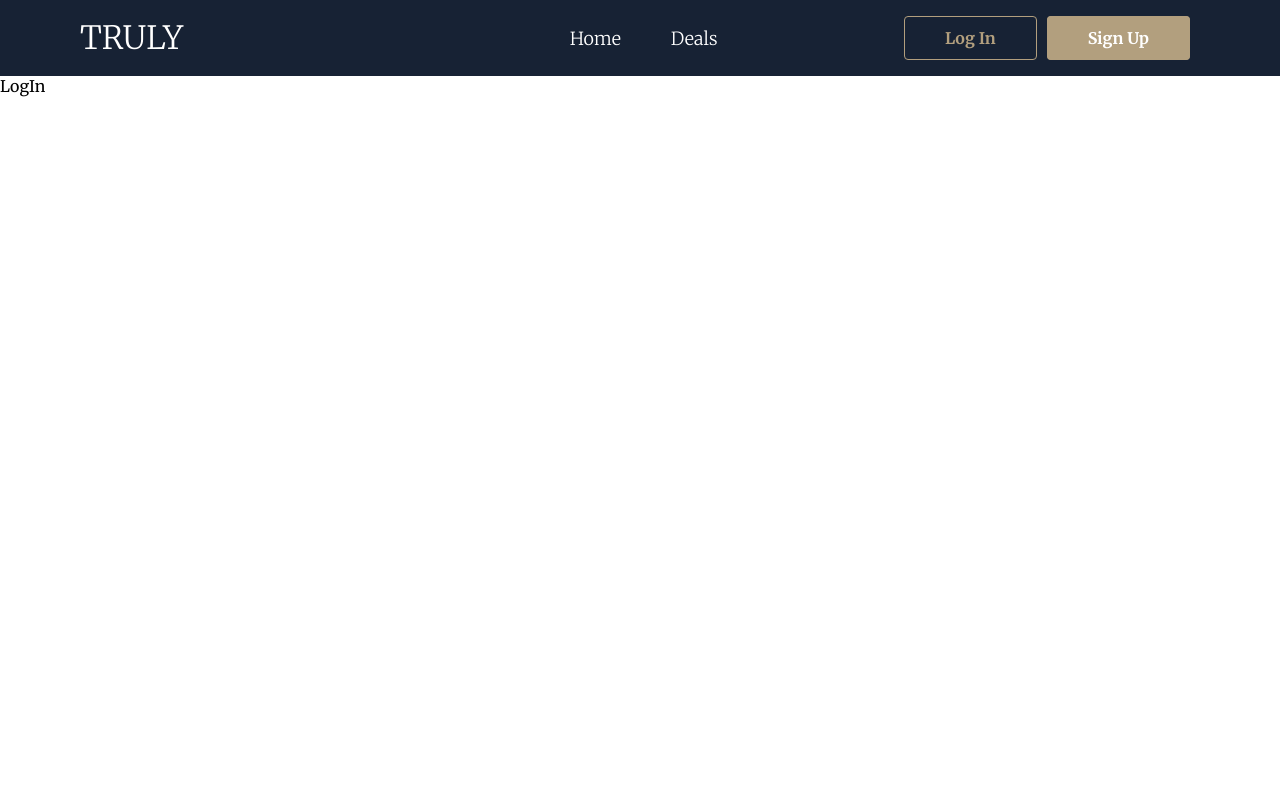
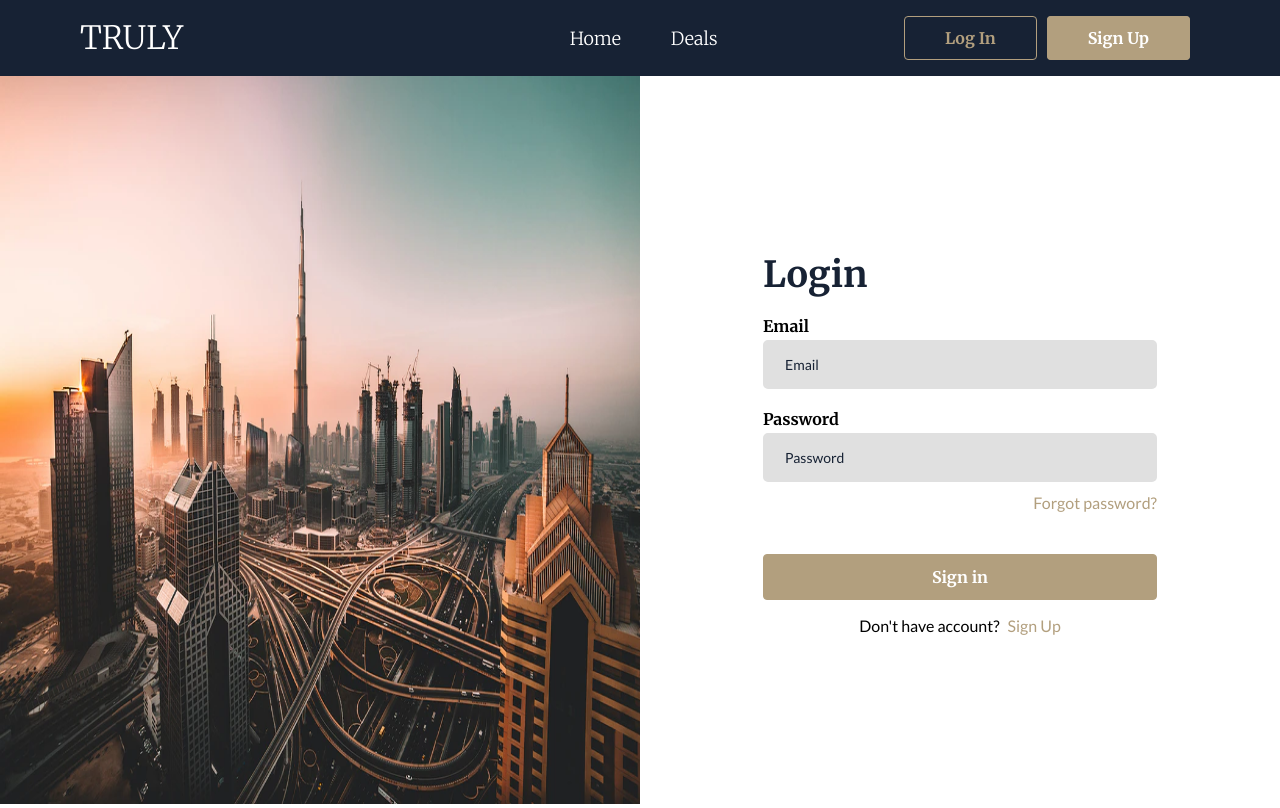
Before and after one commit to forckes/intership-frontend, a React (Create React App) app: page /login in a window 1280 px wide. Built offline with nearby package versions, Linux system fonts and the light colour scheme.

Commit message:
add Login page

```diff
--- /dev/null
+++ b/src/components/Field/Field.styled.tsx
@@ -0,0 +1,47 @@
+import styled from 'styled-components'
+
+export const FieldContainer = styled.div`
+	display: flex;
+	flex-direction: column;
+`
+export const LabelContainer = styled.label`
+	display: flex;
+	flex-direction: column;
+	align-items: start;
+`
+
+export const Label = styled.span`
+	color: #000;
+	font-family: 'Merriweather', serif;
+	font-size: 16px;
+	font-weight: 700;
+	line-height: 20px;
+	margin-bottom: 4px;
+`
+
+export const Input = styled.input`
+	display: flex;
+	width: 350px;
+	padding: 16px 20px 14px 20px;
+	justify-content: center;
+	align-items: center;
+	border-radius: 5px;
+	border: 2px solid #e0e0e0;
+	background: #e0e0e0;
+	margin-bottom: 20px;
+	&::placeholder {
+		color: #172234;
+		font-family: Lato;
+		font-size: 14px;
+		font-weight: 400;
+		line-height: 22px;
+	}
+`
+export const Error = styled.div`
+	color: #ff0000;
+	font-size: 16px;
+	font-weight: 700;
+	margin-top: -12px;
+	font-family: 'Lato', sans-serif;
+	margin-bottom: 10px;
+`
--- a/src/components/Field/Field.tsx
+++ b/src/components/Field/Field.tsx
@@ -1,16 +1,23 @@
 import { forwardRef } from 'react'
 import { IField } from './field.interface'
+import {
+	Error,
+	FieldContainer,
+	Input,
+	Label,
+	LabelContainer
+} from './Field.styled'
 
 const Field = forwardRef<HTMLInputElement, IField>(
 	({ title, placeholder, error, type = 'text', style, ...rest }, ref) => {
 		return (
-			<div>
-				<label>
-					<span>{title}</span>
-					<input type={type} ref={ref} {...rest} placeholder={placeholder} />
-				</label>
-				{error && <div>{error}</div>}
-			</div>
+			<FieldContainer>
+				<LabelContainer>
+					<Label>{title}</Label>
+					<Input type={type} ref={ref} {...rest} placeholder={placeholder} />
+				</LabelContainer>
+				{error && <Error>{error}</Error>}
+			</FieldContainer>
 		)
 	}
 )
--- a/src/pages/LogIn/LogIn.tsx
+++ b/src/pages/LogIn/LogIn.tsx
@@ -1,7 +1,92 @@
-import React from 'react'
+import { FC } from 'react'
+import {
+	Container,
+	DontHaveAccount,
+	Error,
+	ForgotPassword,
+	FormContainer,
+	ImageComp,
+	ImageContainer,
+	RegisterLink,
+	SignInButton,
+	Title
+} from './Login.styled'
+import { useActions } from '../../hooks/useActions'
+import { useAuthRedirect } from '../../hooks/useAuthRedirect'
+import { SubmitHandler, useForm } from 'react-hook-form'
+import { ILogin } from '../../store/user/user.interface'
+import { validEmail } from '../../utils/valid-email'
+import Field from '../../components/Field/Field'
+import { useTypedSelector } from '../../hooks/useTypedSelector'
 
-const LogIn = () => {
-	return <div>LogIn</div>
+const LogIn: FC = () => {
+	useAuthRedirect()
+	const { login } = useActions()
+	const { error } = useTypedSelector(state => state.user)
+
+	const {
+		register: formRegister,
+		handleSubmit,
+		formState: { errors },
+		reset
+	} = useForm<ILogin>({
+		mode: 'onChange'
+	})
+
+	const onSubmit: SubmitHandler<ILogin> = data => {
+		login(data)
+		reset()
+	}
+
+	return (
+		<Container>
+			<ImageContainer>
+				<ImageComp src='images/auth2.png' alt='TownImage' />
+			</ImageContainer>
+			<FormContainer>
+				<form onSubmit={handleSubmit(onSubmit)}>
+					<Title>Login</Title>
+					<Field
+						{...formRegister('email', {
+							required: 'Email is required',
+							pattern: {
+								value: validEmail,
+								message: 'Please enter a valid email address'
+							}
+						})}
+						title='Email'
+						error={errors.email?.message}
+						className='mb-4'
+						placeholder='Email'
+					/>
+					<div>
+						<Field
+							{...formRegister('password', {
+								required: 'Password is required',
+								minLength: {
+									value: 6,
+									message: 'Min length should be more than 6 symbols'
+								}
+							})}
+							title='Password'
+							error={errors.password?.message}
+							type='password'
+							placeholder='Password'
+						/>
+						<ForgotPassword className='text-cyan mt-2 cursor-pointer'>
+							Forgot password?
+						</ForgotPassword>
+						{error && <Error>Invalid Email or Password</Error>}{' '}
+					</div>
+					<SignInButton className='mt-12 mx-auto flex'>Sign in</SignInButton>
+					<DontHaveAccount>
+						<p>Don't have account?</p>
+						<RegisterLink to='/register'>Sign Up</RegisterLink>
+					</DontHaveAccount>
+				</form>
+			</FormContainer>
+		</Container>
+	)
 }
 
 export default LogIn
--- /dev/null
+++ b/src/pages/LogIn/Login.styled.tsx
@@ -0,0 +1,101 @@
+import { Link } from 'react-router-dom'
+import styled from 'styled-components'
+
+export const Container = styled.div`
+	display: flex;
+`
+
+export const ImageContainer = styled.div`
+	max-width: 100vw;
+	flex: 0 1 50%;
+`
+export const ImageComp = styled.img`
+	min-height: calc(100vh - 72px);
+	max-width: calc(100vw - 100%);
+`
+
+export const FormContainer = styled.div`
+	flex: 0 1 50%;
+	display: flex;
+
+	flex-direction: column;
+	align-items: center;
+	justify-content: center;
+`
+
+export const Form = styled.form`
+	display: flex;
+	flex-direction: column;
+	justify-content: center;
+	align-items: start;
+`
+
+export const Title = styled.h1`
+	color: #172234;
+	font-size: 36px;
+	font-style: normal;
+	font-weight: 700;
+	line-height: 34px;
+	font-family: 'Merriweather', serif;
+`
+
+export const SignInButton = styled.button`
+	padding: 11px 40px 11px 40px;
+	width: 100%;
+	color: #fff;
+	border-radius: 4px;
+	border: 1px solid #b29f7e;
+	background-color: #b29f7e;
+	font-family: 'Merriweather', serif;
+	font-size: 16px;
+	cursor: pointer;
+	margin-right: 10px;
+	font-weight: 700;
+	line-height: 22px;
+	transition: all 0.2s ease;
+	text-decoration: none;
+	margin-top: 40px;
+	&:hover {
+		border: 1px solid #ab7c2a;
+		background-color: #ab7c2a;
+	}
+`
+
+export const ForgotPassword = styled.span`
+	color: #b29f7e;
+	font-family: Lato;
+	font-size: 16px;
+	font-weight: 500;
+	line-height: 22px;
+	margin-top: -10px;
+	cursor: pointer;
+	display: flex;
+	justify-content: end;
+	&:hover {
+		color: #ab7c2a;
+	}
+`
+
+export const DontHaveAccount = styled.div`
+	display: flex;
+	align-items: center;
+	gap: 8px;
+	justify-content: center;
+	font-family: 'Lato', sans-serif;
+`
+
+export const RegisterLink = styled(Link)`
+	color: #b29f7e;
+	text-decoration: none;
+	&:hover {
+		color: #ab7c2a;
+	}
+`
+export const Error = styled.div`
+	color: #ff0000;
+	font-size: 16px;
+	font-weight: 700;
+	margin-top: -12px;
+	font-family: 'Lato', sans-serif;
+	margin-bottom: 10px;
+`
```
